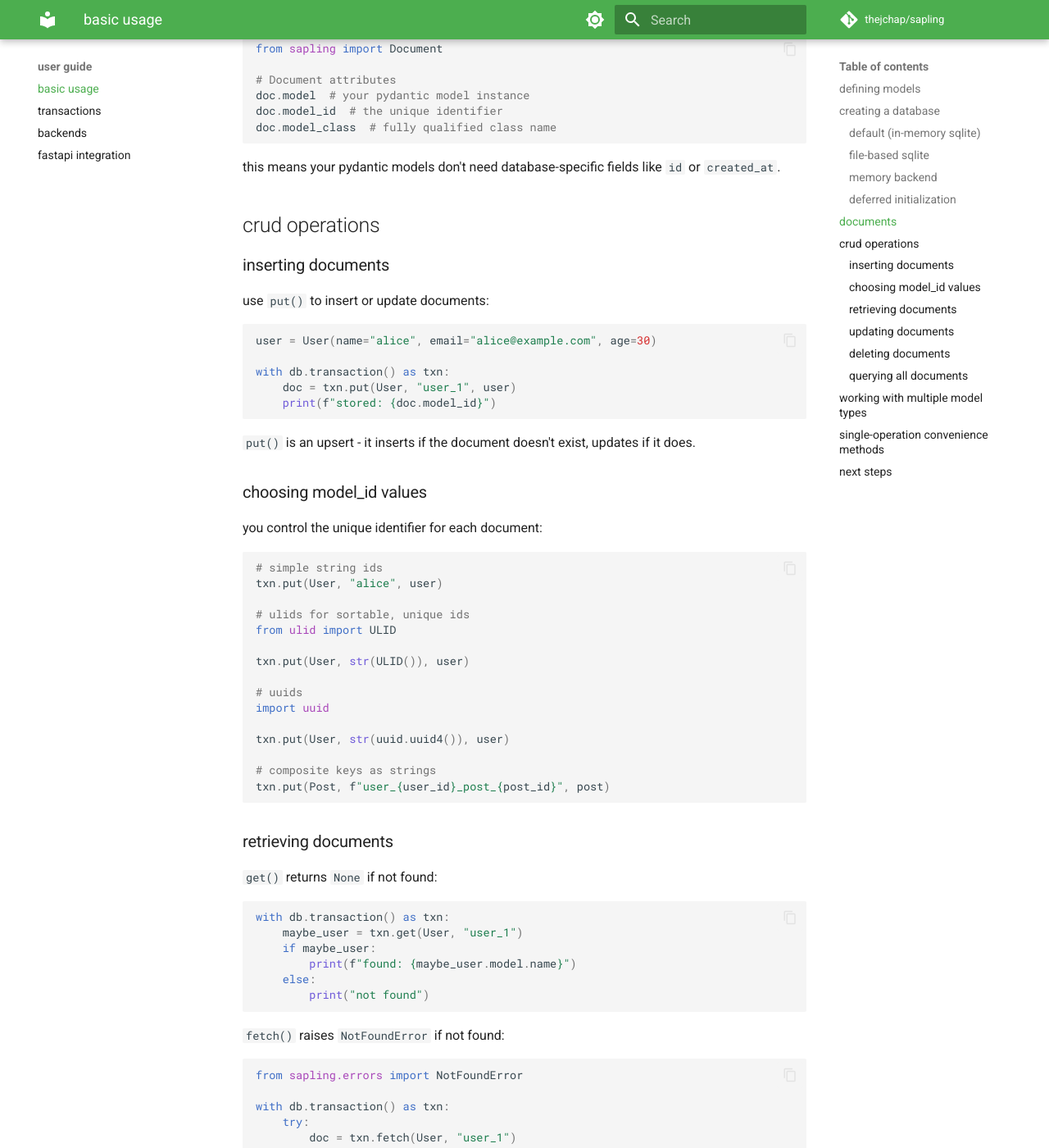
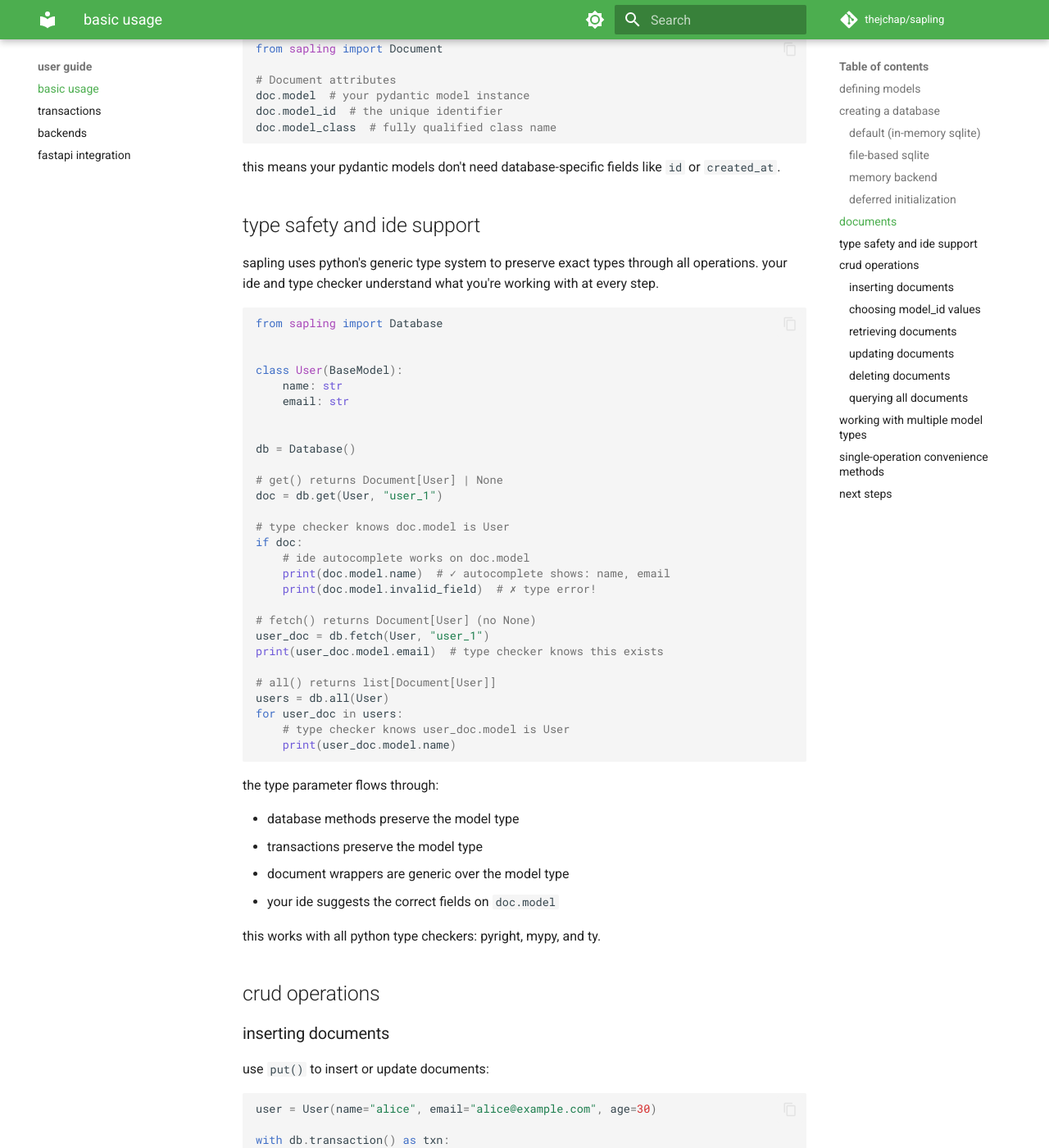
Before and after one commit to thejchap/sapling, an MkDocs documentation site: the page built from docs/guide/basic-usage.md, in a window 1280 px wide and 1400 px high, scrolled down 1529 px. Shown: the whole window at 82% size. Built offline with MkDocs 1.6.1 and Material for MkDocs 9.7.7, drawn with Linux system fonts in a browser that asks for light colours; comment, search, counter and statistics services are not loaded.

Commit message:
emphasize type safety and ide support in documentation
- add type safety as first key feature
- add dedicated type safety section to index page
- add type safety and ide support section to basic usage guide
- update README overview with type safety messaging
- highlight generic type parameters and autocomplete
- check off completed burndown items

inspired by convex.dev's emphasis on type safety

🤖 Generated with [Claude Code](https://claude.com/claude-code)

Co-Authored-By: Claude Sonnet 4.5 <noreply@anthropic.com>

````diff
--- a/docs/guide/basic-usage.md
+++ b/docs/guide/basic-usage.md
@@ -75,6 +75,50 @@ doc.model_class  # fully qualified class name
 ```
 
 this means your pydantic models don't need database-specific fields like `id` or `created_at`.
+
+## type safety and ide support
+
+sapling uses python's generic type system to preserve exact types through all operations. your ide and type checker understand what you're working with at every step.
+
+```python
+from sapling import Database
+
+
+class User(BaseModel):
+    name: str
+    email: str
+
+
+db = Database()
+
+# get() returns Document[User] | None
+doc = db.get(User, "user_1")
+
+# type checker knows doc.model is User
+if doc:
+    # ide autocomplete works on doc.model
+    print(doc.model.name)  # ✓ autocomplete shows: name, email
+    print(doc.model.invalid_field)  # ✗ type error!
+
+# fetch() returns Document[User] (no None)
+user_doc = db.fetch(User, "user_1")
+print(user_doc.model.email)  # type checker knows this exists
+
+# all() returns list[Document[User]]
+users = db.all(User)
+for user_doc in users:
+    # type checker knows user_doc.model is User
+    print(user_doc.model.name)
+```
+
+the type parameter flows through:
+
+- database methods preserve the model type
+- transactions preserve the model type
+- document wrappers are generic over the model type
+- your ide suggests the correct fields on `doc.model`
+
+this works with all python type checkers: pyright, mypy, and ty.
 
 ## crud operations
 
````
Also changed, not shown: README.md (+15 -5 lines), docs/index.md (+29 -0 lines), 1 other file.
